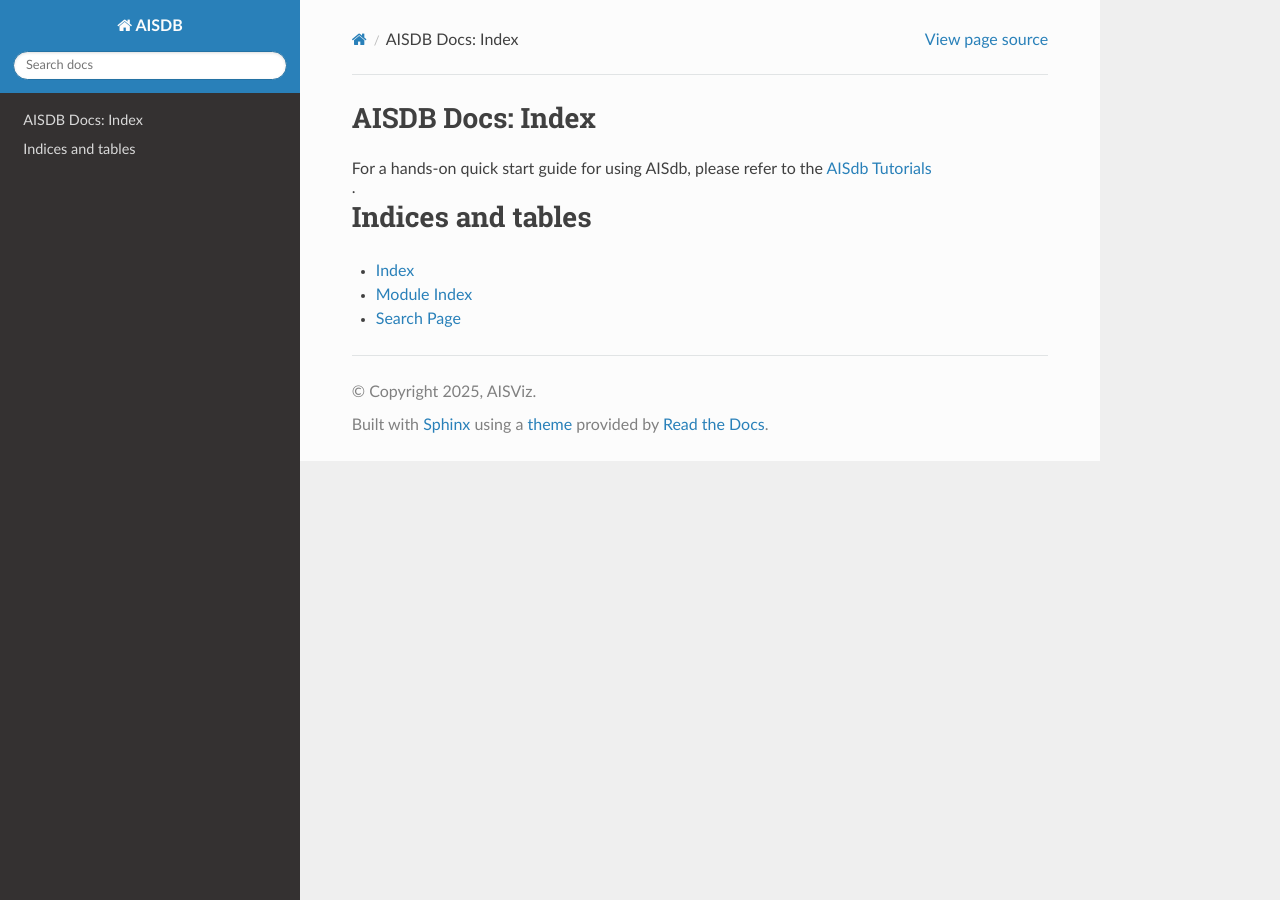
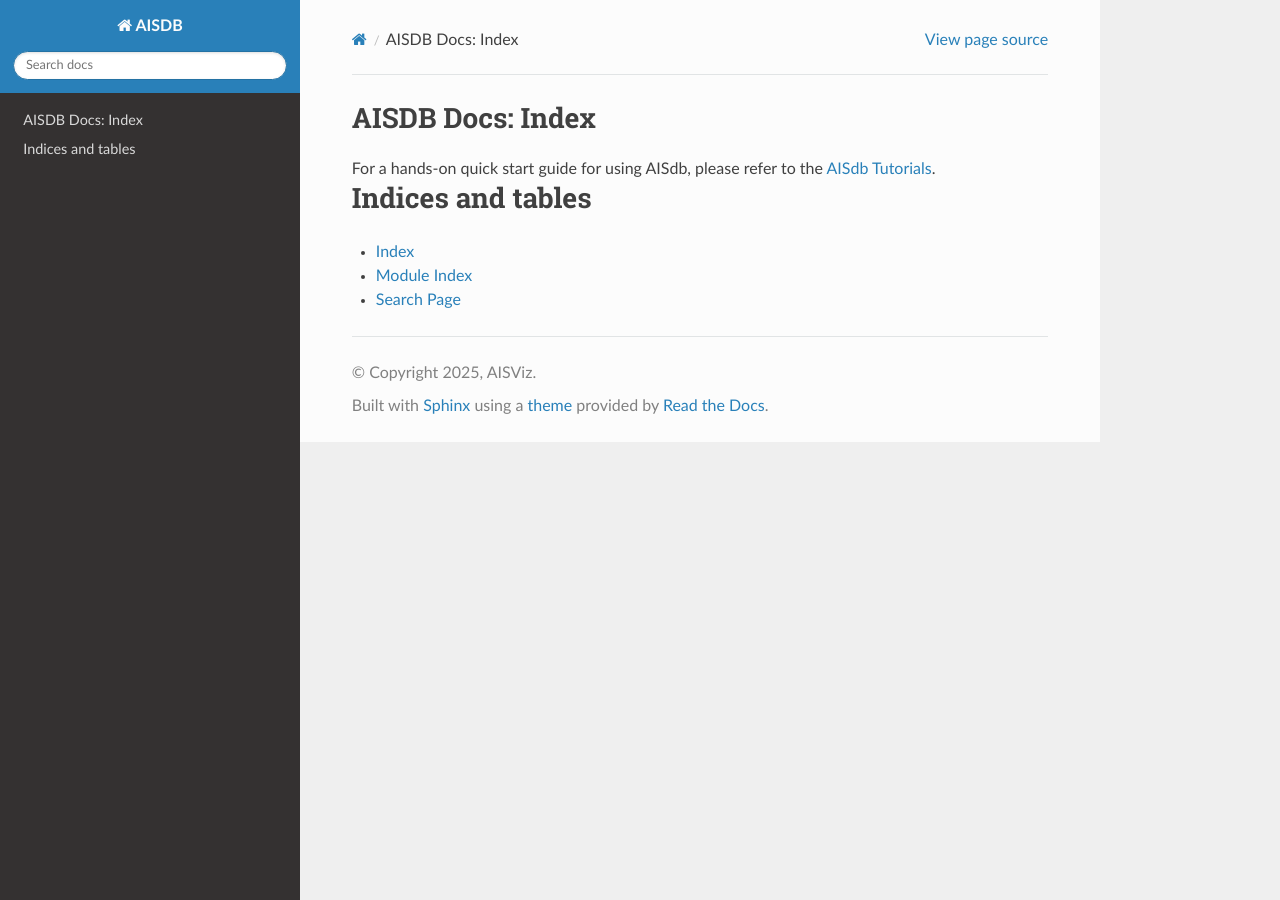
Before and after one commit to AISViz/AISdb, a Sphinx documentation site: the page built from docs/source/index.rst, in a window 1280 px wide. Built offline with Sphinx 7.4.7 and the Read the Docs theme 3.1.0, drawn with Linux system fonts in a browser that asks for light colours; pages that are not in the unit, such as notebooks, are missing from menus.

```diff
--- a/docs/source/index.rst
+++ b/docs/source/index.rst
@@ -3,7 +3,7 @@ AISDB Docs: Index
 
 .. raw:: html
 
-    For a hands-on quick start guide for using AISdb, please refer to the <a href="https://aisviz.gitbook.io/" target="_blank">AISdb Tutorials</a><br>.
+    For a hands-on quick start guide for using AISdb, please refer to the <a href="https://aisviz.gitbook.io/" target="_blank">AISdb Tutorials</a>.<br>
 
 .. toctree::
    :maxdepth: 5
```
